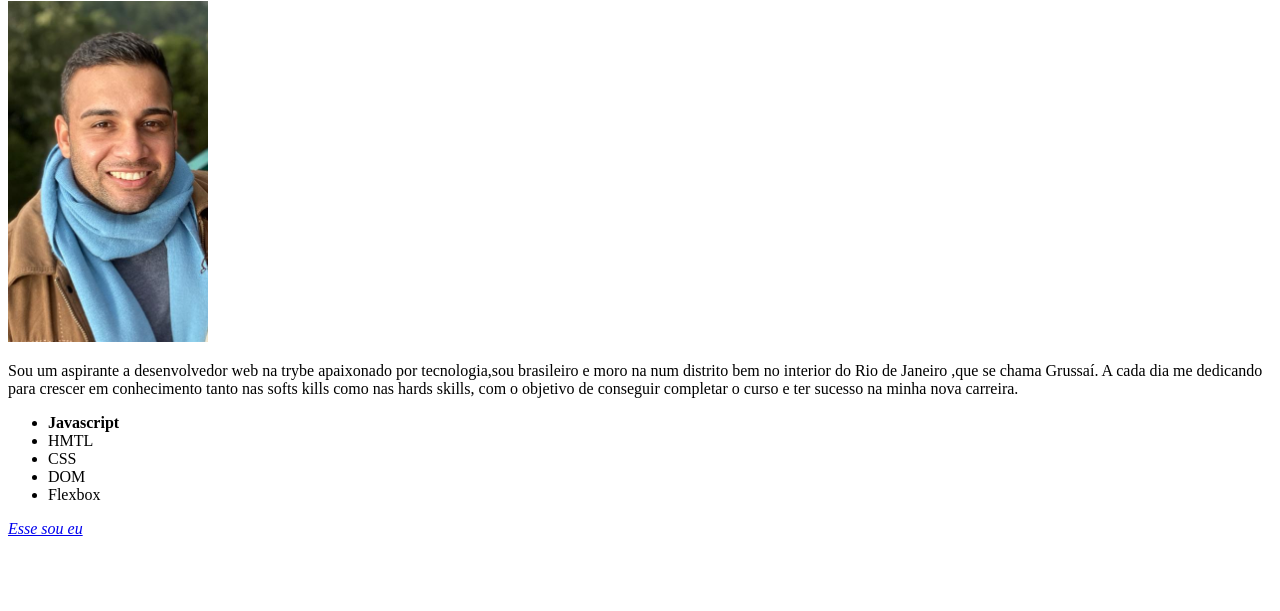
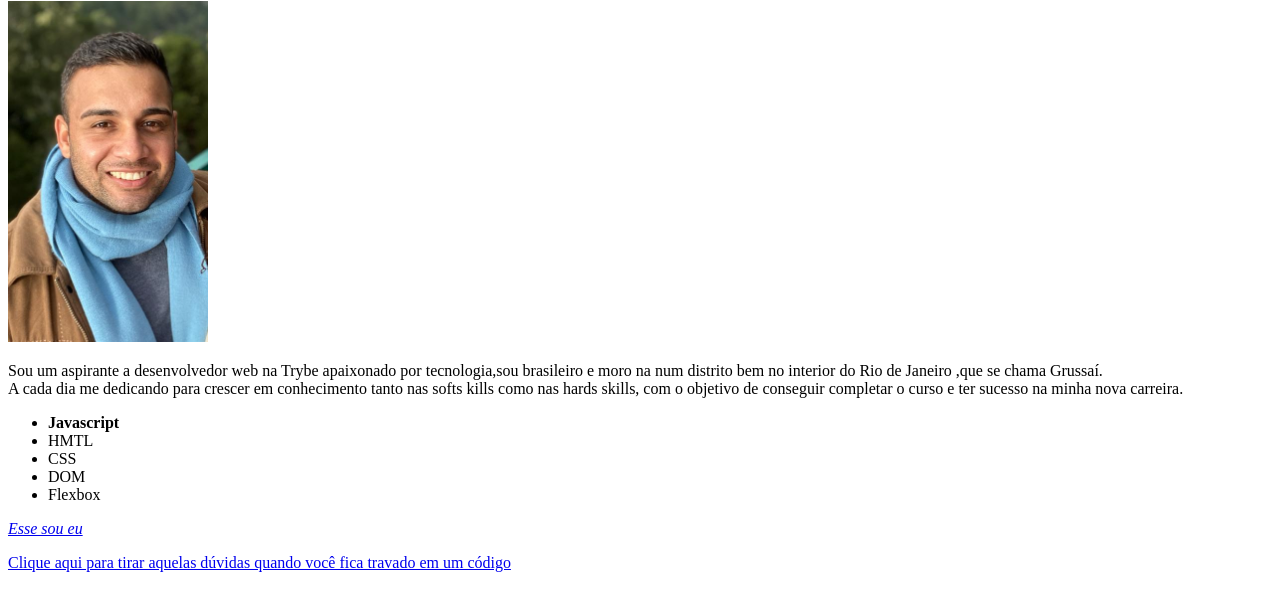
Before and after one commit to netoMendes21/netoMendes21.github.io, a plain HTML site: page index.html in a window 1280 px wide. Shown: the part 79-690 px from the top of the page. Drawn offline with Linux system fonts and the light colour scheme.

Commit message:
Quase terminando

```diff
--- a/index.html
+++ b/index.html
@@ -10,7 +10,7 @@
     <h1>José Luiz Medeiros Mendes Neto</h1>
     <img id="Neto" src="Neto.jpeg" alt="Aproveitando a Lua de Mel" width="200" px>
 
-<p id="">Sou um aspirante a desenvolvedor web na trybe apaixonado por tecnologia,sou brasileiro e moro na num distrito bem no interior do Rio de Janeiro ,que se chama Grussaí. A cada dia me dedicando para crescer em conhecimento tanto nas softs kills como nas hards skills, com o objetivo de conseguir completar o curso e ter sucesso na minha nova carreira.</p>
+<p id="">Sou um aspirante a desenvolvedor web na Trybe apaixonado por tecnologia,sou brasileiro e moro na num distrito bem no interior do Rio de Janeiro ,que se chama Grussaí.<br> A cada dia me dedicando para crescer em conhecimento tanto nas softs kills como nas hards skills, com o objetivo de conseguir completar o curso e ter sucesso na minha nova carreira.</p>
 
 <ul>
     <li><strong>Javascript</strong></li>
@@ -23,5 +23,7 @@
 
     <p><a href="#Neto"><em>Esse sou eu</em></a></p>
 
+    <a href="https://stackoverflow.com/" target="_blank">Clique aqui para tirar aquelas dúvidas quando você fica travado em um código</a>
+
 </body>
 </html>
```
